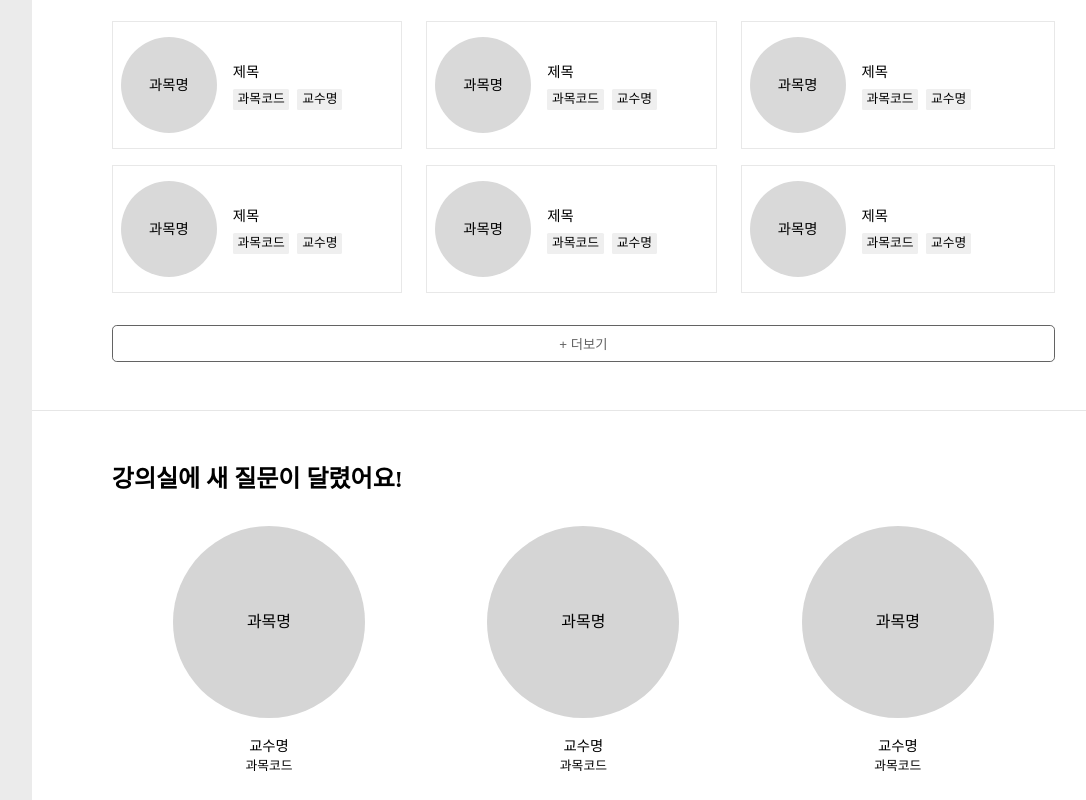
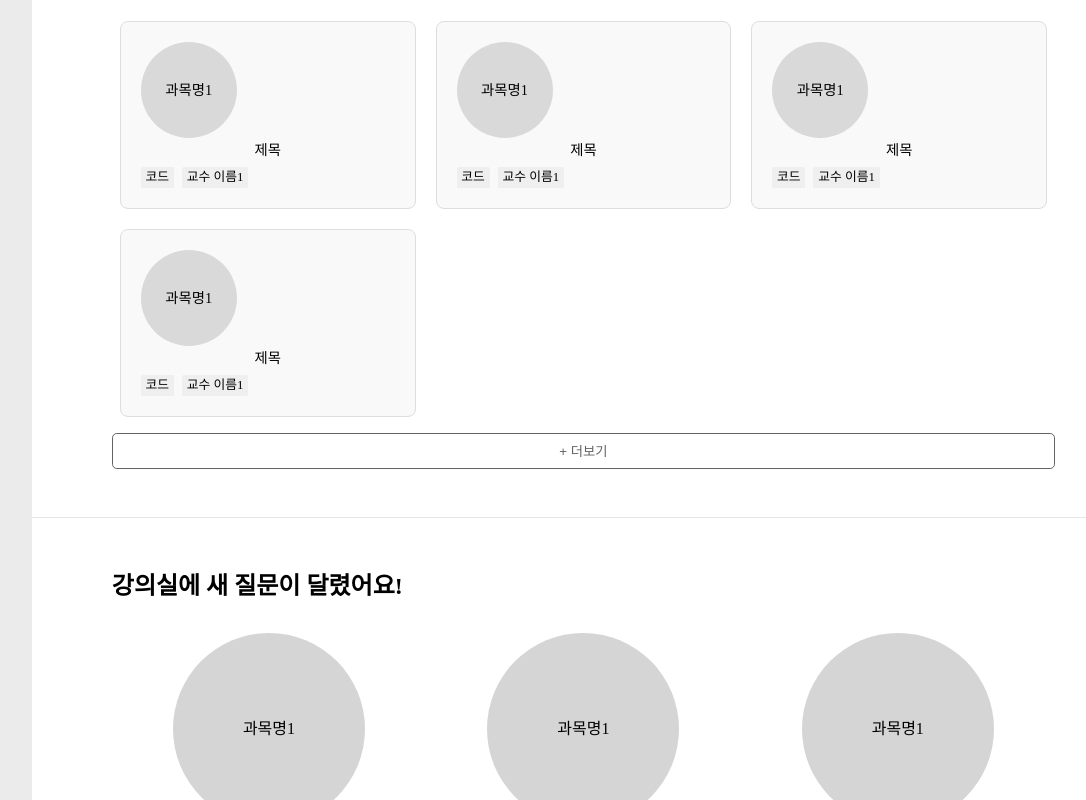
Before and after one commit to Hurdlethon-ClassTree/ClassTree-FE, a Vue app: page / in a window 1280 px wide. Shown: the part 380-1180 px from the top of the page, without its empty margins (145-1231 px from the left). Built offline with nearby package versions, Linux system fonts and the light colour scheme.

Commit message:
[Feat] 메인페이지 데이터 바인딩

```diff
--- a/src/page/HomePage.vue
+++ b/src/page/HomePage.vue
@@ -8,66 +8,20 @@
       <div class="main-title">누구보다 먼저 답변을 달아보세요!</div>
       <div class="main-detail">다른 학생들은 이런 질문을 하고 있어요</div>
       <div class="nonans-questions">
-        <div class="nonans-question-row">
-          <div class="nonans-question">
-            <div class="nonans-question-subject-name">과목명</div>
+        <div class="nonans-question-card" v-for="question in 4" :key="question">
+          <div class="nonans-question-subject-name">
+            {{ nonansQ[0].lecture_name }}
+          </div>
           <div class="nonans-question-body">
-              <div class="nonans-question-title">제목</div>
+            <div class="nonans-question-title">
+              {{ nonansQ[0].title }}
+            </div>
             <div class="nonans-question-tags">
-                <div class="nonans-question-tag">과목코드</div>
-                <div class="nonans-question-tag">교수명</div>
+              <div class="nonans-question-tag">
+                {{ nonansQ[0].code }}
               </div>
-            </div>
-          </div>
-          <div class="nonans-question">
-            <div class="nonans-question-subject-name">과목명</div>
-            <div class="nonans-question-body">
-              <div class="nonans-question-title">제목</div>
-              <div class="nonans-question-tags">
-                <div class="nonans-question-tag">과목코드</div>
-                <div class="nonans-question-tag">교수명</div>
-              </div>
-            </div>
-          </div>
-          <div class="nonans-question">
-            <div class="nonans-question-subject-name">과목명</div>
-            <div class="nonans-question-body">
-              <div class="nonans-question-title">제목</div>
-              <div class="nonans-question-tags">
-                <div class="nonans-question-tag">과목코드</div>
-                <div class="nonans-question-tag">교수명</div>
-              </div>
-            </div>
-          </div>
-        </div>
-        <div class="nonans-question-row">
-          <div class="nonans-question">
-            <div class="nonans-question-subject-name">과목명</div>
-            <div class="nonans-question-body">
-              <div class="nonans-question-title">제목</div>
-              <div class="nonans-question-tags">
-                <div class="nonans-question-tag">과목코드</div>
-                <div class="nonans-question-tag">교수명</div>
-              </div>
-            </div>
-          </div>
-          <div class="nonans-question">
-            <div class="nonans-question-subject-name">과목명</div>
-            <div class="nonans-question-body">
-              <div class="nonans-question-title">제목</div>
-              <div class="nonans-question-tags">
-                <div class="nonans-question-tag">과목코드</div>
-                <div class="nonans-question-tag">교수명</div>
-              </div>
-            </div>
-          </div>
-          <div class="nonans-question">
-            <div class="nonans-question-subject-name">과목명</div>
-            <div class="nonans-question-body">
-              <div class="nonans-question-title">제목</div>
-              <div class="nonans-question-tags">
-                <div class="nonans-question-tag">과목코드</div>
-                <div class="nonans-question-tag">교수명</div>
+              <div class="nonans-question-tag">
+                {{ nonansQ[0].professor }}
               </div>
             </div>
           </div>
@@ -79,20 +33,16 @@
     <div class="home-content">
       <div class="main-title">강의실에 새 질문이 달렸어요!</div>
       <div class="new-questions">
-        <div class="new-question">
-          <div class="new-question-subject-name">과목명</div>
-          <div class="new-question-professor-name">교수명</div>
-          <div class="new-question-subject-code">과목코드</div>
+        <div class="new-question" v-for="question in 3" :key="question">
+          <div class="new-question-subject-name">
+            {{ newQ_lecture[0].lecture_name }}
           </div>
-        <div class="new-question">
-          <div class="new-question-subject-name">과목명</div>
-          <div class="new-question-professor-name">교수명</div>
-          <div class="new-question-subject-code">과목코드</div>
+          <div class="new-question-professor-name">
+            {{ newQ_lecture[0].professor }}
           </div>
-        <div class="new-question">
-          <div class="new-question-subject-name">과목명</div>
-          <div class="new-question-professor-name">교수명</div>
-          <div class="new-question-subject-code">과목코드</div>
+          <div class="new-question-subject-code">
+            {{ newQ_lecture[0].code }}
+          </div>
         </div>
       </div>
     </div>
@@ -113,35 +63,56 @@
       <div class="main-detail">당신의 답변을 기다리고 있어요!</div>
 
       <div class="question-list">
-      <div class="question-item">
-        질문
-        <span class="subject">수업 이름</span>
-      </div>
-      <div class="question-item">
-        질문
-        <span class="subject">수업 이름</span>
-      </div>
-      <div class="question-item">
-        질문제목
-        <span class="subject">수업 이름</span>
-      </div>
-      <div class="question-item">
-        lorem ipsum
-        <span class="subject">수업 이름</span>
-      </div>
-      <div class="question-item">
-        질문
-        <span class="subject">수업 이름</span>
+        <div class="question-item" v-for="question in 4" :key="question">
+          {{ my_nonansQ[0].title }}
+          <span class="subject">{{ my_nonansQ[0].lecture_name }}</span>
         </div>
       </div>
       <button class="load-more">+ 더보기</button>
     </div>
-
   </div>
 </template>
 
 <script>
-
+export default {
+  data() {
+    return {
+      nonansQ: [
+        {
+          question_id: 1,
+          lecture_name: "과목명1",
+          title: "제목",
+          code: "코드",
+          professor: "교수 이름1",
+        },
+      ],
+      newQ_lecture: [
+        {
+          question_id: 1,
+          lecture_name: "과목명1",
+          title: "제목",
+          code: "코드",
+          professor: "교수 이름1",
+        },
+      ],
+      my_nonansQ: [
+        {
+          question_id: 1,
+          lecture_name: "과목명1",
+          title: "제목",
+          code: "코드",
+          professor: "교수 이름1",
+        },
+      ],
+    };
+  },
+  methods: {
+    enterSubject(subjectId) {
+      alert(`입장한 과목 ID: ${subjectId}`);
+      // 원하는 로직 추가 (라우팅 등)
+    },
+  },
+};
 </script>
 
 <style scoped>
@@ -166,21 +137,20 @@
   font-size: 0.9rem;
   margin-bottom: 2rem;
 }
-.nonans-question-row {
+.nonans-questions {
   display: grid;
-  grid-template-columns: 1fr 1fr 1fr;
-  height: 8rem;
-  margin-bottom: 1rem;
-}
-.nonans-question {
-  border: 1px solid rgb(232, 232, 232);
-  display: flex;
+  grid-template-columns: repeat(3, 1fr);
   align-items: center;
   padding: 0 0.5rem;
   font-size: 0.9rem;
+  gap: 20px;
 }
-.nonans-question:not(:last-child) {
-  margin-right: 1.5rem;
+.nonans-question-card {
+  background-color: #f9f9f9;
+  border: 1px solid #ddd;
+  padding: 20px;
+  border-radius: 8px;
+  text-align: center;
 }
 .nonans-question-subject-name {
   height: 6rem;
@@ -213,7 +183,7 @@
   background-color: white;
   border: 1px solid rgb(99, 99, 99);
   border-radius: 0.3rem;
-  margin-top: 1rem
+  margin-top: 1rem;
 }
 .home-content {
   border-bottom: 1px solid rgb(230, 230, 230);
```
Lines whose indentation alone changed are shown as unchanged.
